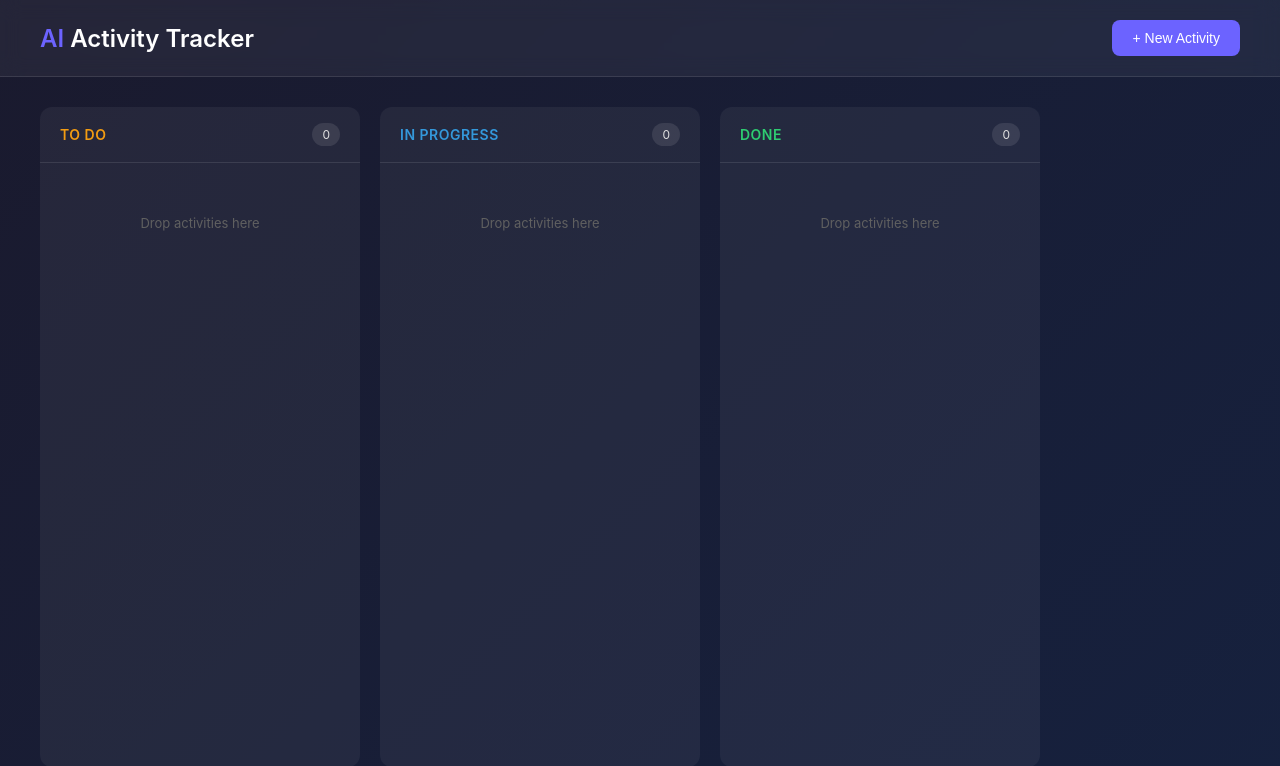
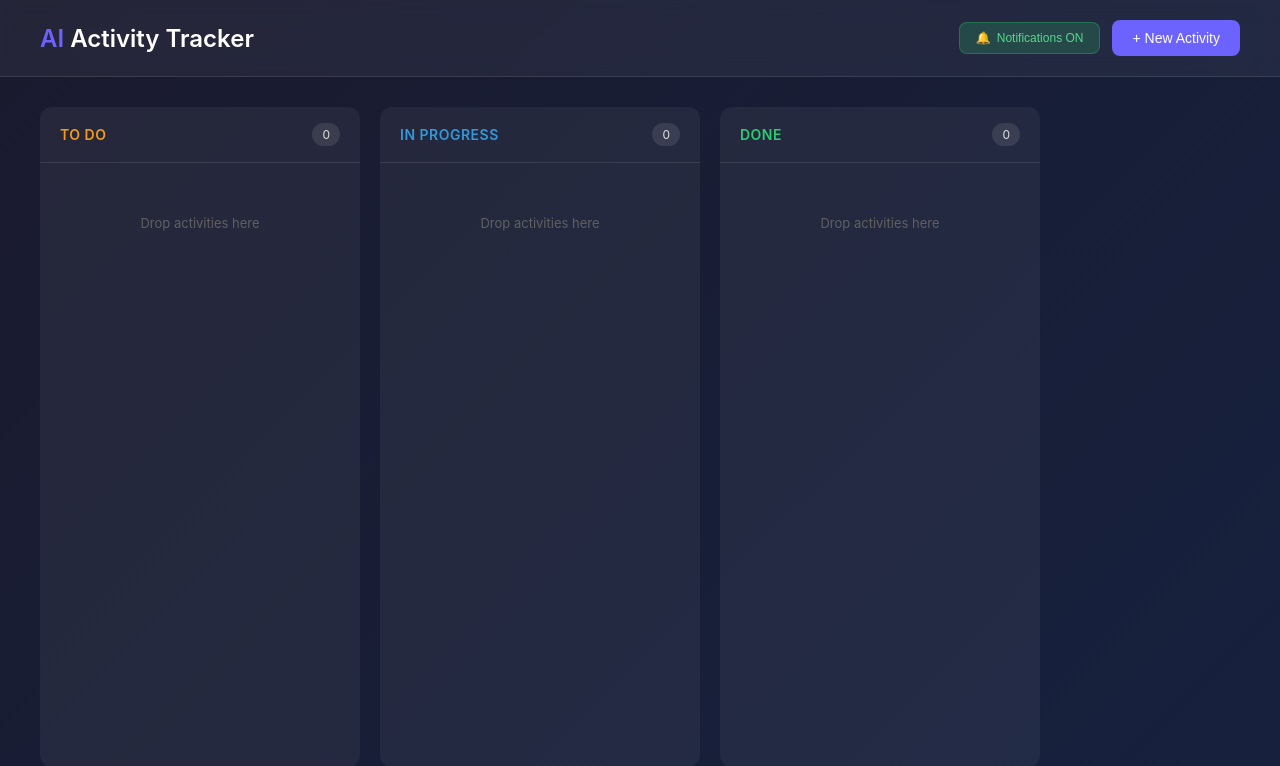
Before and after one commit to ElohimLOJ/ai-activity-tracker, a Flask app: page / in a window 1280 px wide. Shown: the top 766 px of the page. Run offline with Flask 3, Linux system fonts and the light colour scheme; data that the repository does not hold is empty.

Commit message:
Add comprehensive notification system with Telegram integration
- Smart notifications for activity creation, updates, and status changes
- Notification toggle button in the UI (🔔/🔕)
- Direct Clawdbot message tool integration
- In-app success/error notifications
- Enhanced UI with notification controls
- Background notification service for monitoring

Features:
- 📋 New activity created notifications
- ⚡ Activity moved between columns (drag & drop)
- ✅ Activity completion alerts
- 🤖 AI tool and project tagging in notifications
- 💬 Activity description previews
- 🔘 Toggle notifications on/off

```diff
--- a/app.py
+++ b/app.py
@@ -2,12 +2,57 @@ from flask import Flask, render_template, request, jsonify
 from flask_cors import CORS
 import sqlite3
 import os
+import requests
 from datetime import datetime
 
 app = Flask(__name__)
 CORS(app)
 
 DATABASE = 'ai_activities.db'
+
+# Notification configuration
+CLAWDBOT_WEBHOOK = "http://localhost:8076/webhook"  # Clawdbot Gateway webhook
+ENABLE_NOTIFICATIONS = True
+
+def send_notification(message, activity_data=None):
+    """Send notification via Clawdbot message tool to Telegram"""
+    if not ENABLE_NOTIFICATIONS:
+        return
+
+    try:
+        # Format the notification message
+        if activity_data:
+            ai_tool = f" using {activity_data.get('ai_tool')}" if activity_data.get('ai_tool') else ""
+            project = f" (Project: {activity_data.get('project')})" if activity_data.get('project') else ""
+            status_emoji = {"todo": "📋", "in-progress": "⚡", "done": "✅"}.get(activity_data.get('status'), "📌")
+
+            notification = f"{status_emoji} **AI Tracker Update**\n\n"
+            notification += f"**{message}**\n"
+            notification += f"📝 *{activity_data.get('title')}*{ai_tool}{project}\n"
+
+            if activity_data.get('description'):
+                notification += f"💬 {activity_data.get('description')[:100]}{'...' if len(activity_data.get('description', '')) > 100 else ''}\n"
+
+            notification += f"📊 Status: **{activity_data.get('status', 'todo').replace('-', ' ').title()}**"
+        else:
+            notification = message
+
+        # Send directly via Clawdbot subprocess call
+        import subprocess
+        cmd = [
+            'clawdbot', 'message', 'send',
+            '--channel', 'telegram',
+            '--message', notification
+        ]
+
+        # Run in background to avoid blocking the web request
+        subprocess.Popen(cmd, stdout=subprocess.DEVNULL, stderr=subprocess.DEVNULL)
+
+        print(f"📢 Notification queued: {notification[:50]}...")
+
+    except Exception as e:
+        print(f"❌ Notification failed: {e}")
+        pass  # Don't break the app if notifications fail
 
 def get_db():
     conn = sqlite3.connect(DATABASE)
@@ -59,13 +104,23 @@ def create_activity():
     conn.commit()
 
     activity = conn.execute('SELECT * FROM activities WHERE id = ?', (activity_id,)).fetchone()
+    activity_dict = dict(activity)
     conn.close()
-    return jsonify(dict(activity)), 201
+
+    # Send notification for new activity
+    send_notification("New activity created!", activity_dict)
+
+    return jsonify(activity_dict), 201
 
 @app.route('/api/activities/<int:id>', methods=['PUT'])
 def update_activity(id):
     data = request.json
     conn = get_db()
+
+    # Get the old activity to detect status changes
+    old_activity = conn.execute('SELECT * FROM activities WHERE id = ?', (id,)).fetchone()
+    old_status = dict(old_activity)['status'] if old_activity else None
+
     conn.execute(
         '''UPDATE activities
            SET title = ?, description = ?, ai_tool = ?, project = ?,
@@ -78,8 +133,19 @@ def update_activity(id):
     conn.commit()
 
     activity = conn.execute('SELECT * FROM activities WHERE id = ?', (id,)).fetchone()
+    activity_dict = dict(activity)
     conn.close()
-    return jsonify(dict(activity))
+
+    # Send notification for status changes (drag & drop between columns)
+    new_status = data.get('status')
+    if old_status and old_status != new_status:
+        status_names = {"todo": "To Do", "in-progress": "In Progress", "done": "Done"}
+        send_notification(
+            f"Activity moved: {status_names.get(old_status, old_status)} → {status_names.get(new_status, new_status)}",
+            activity_dict
+        )
+
+    return jsonify(activity_dict)
 
 @app.route('/api/activities/<int:id>', methods=['DELETE'])
 def delete_activity(id):
@@ -102,6 +168,24 @@ def reorder_activities():
     conn.close()
     return jsonify({'success': True})
 
+@app.route('/api/notifications/toggle', methods=['POST'])
+def toggle_notifications():
+    """Toggle notifications on/off"""
+    global ENABLE_NOTIFICATIONS
+    ENABLE_NOTIFICATIONS = not ENABLE_NOTIFICATIONS
+    return jsonify({'enabled': ENABLE_NOTIFICATIONS})
+
+@app.route('/api/notifications/status', methods=['GET'])
+def notification_status():
+    """Get notification status"""
+    return jsonify({'enabled': ENABLE_NOTIFICATIONS})
+
+@app.route('/api/test-notification', methods=['POST'])
+def test_notification():
+    """Test notification system"""
+    send_notification("🧪 Test notification from AI Activity Tracker!")
+    return jsonify({'success': True})
+
 if __name__ == '__main__':
     init_db()
     app.run(debug=True, port=8080)
--- a/requirements.txt
+++ b/requirements.txt
@@ -1,2 +1,3 @@
 flask==3.0.0
 flask-cors==4.0.0
+requests==2.31.0
--- a/templates/index.html
+++ b/templates/index.html
@@ -36,6 +36,45 @@
 
         .header h1 span {
             color: #6c63ff;
+        }
+
+        .header-controls {
+            display: flex;
+            gap: 12px;
+            align-items: center;
+        }
+
+        .notification-btn {
+            background: rgba(255, 255, 255, 0.1);
+            color: #a0a0a0;
+            border: 1px solid rgba(255, 255, 255, 0.2);
+            padding: 8px 16px;
+            border-radius: 8px;
+            cursor: pointer;
+            font-size: 12px;
+            font-weight: 500;
+            transition: all 0.2s;
+            display: flex;
+            align-items: center;
+            gap: 6px;
+        }
+
+        .notification-btn:hover {
+            background: rgba(255, 255, 255, 0.15);
+            color: #fff;
+            transform: translateY(-1px);
+        }
+
+        .notification-btn.enabled {
+            background: rgba(46, 204, 113, 0.2);
+            color: #58d68d;
+            border-color: rgba(46, 204, 113, 0.3);
+        }
+
+        .notification-btn.disabled {
+            background: rgba(231, 76, 60, 0.2);
+            color: #e74c3c;
+            border-color: rgba(231, 76, 60, 0.3);
         }
 
         .add-btn {
@@ -325,7 +364,13 @@
 <body>
     <div class="header">
         <h1><span>AI</span> Activity Tracker</h1>
+        <div class="header-controls">
+            <button class="notification-btn" id="notification-toggle" onclick="toggleNotifications()">
+                <span id="notification-icon">🔔</span>
+                <span id="notification-text">Notifications ON</span>
+            </button>
             <button class="add-btn" onclick="openModal()">+ New Activity</button>
+        </div>
     </div>
 
     <div class="board">
@@ -574,7 +619,56 @@
             }
         }
 
-        // Form submission
+        // (Form submission handler moved above to enhance with notifications)
+
+        // Close modal on overlay click
+        document.getElementById('modal').addEventListener('click', (e) => {
+            if (e.target.id === 'modal') closeModal();
+        });
+
+        // Notification functions
+        async function checkNotificationStatus() {
+            try {
+                const response = await fetch('/api/notifications/status');
+                const data = await response.json();
+                updateNotificationUI(data.enabled);
+            } catch (error) {
+                console.error('Failed to check notification status:', error);
+            }
+        }
+
+        async function toggleNotifications() {
+            try {
+                const response = await fetch('/api/notifications/toggle', { method: 'POST' });
+                const data = await response.json();
+                updateNotificationUI(data.enabled);
+
+                // Test notification
+                if (data.enabled) {
+                    await fetch('/api/test-notification', { method: 'POST' });
+                }
+            } catch (error) {
+                console.error('Failed to toggle notifications:', error);
+            }
+        }
+
+        function updateNotificationUI(enabled) {
+            const button = document.getElementById('notification-toggle');
+            const icon = document.getElementById('notification-icon');
+            const text = document.getElementById('notification-text');
+
+            if (enabled) {
+                button.className = 'notification-btn enabled';
+                icon.textContent = '🔔';
+                text.textContent = 'Notifications ON';
+            } else {
+                button.className = 'notification-btn disabled';
+                icon.textContent = '🔕';
+                text.textContent = 'Notifications OFF';
+            }
+        }
+
+        // Enhanced activity creation with notification
         document.getElementById('activity-form').addEventListener('submit', async (e) => {
             e.preventDefault();
 
@@ -588,6 +682,7 @@
                 position: 0
             };
 
+            try {
                 if (id) {
                     await fetch(`/api/activities/${id}`, {
                         method: 'PUT',
@@ -604,15 +699,56 @@
 
                 closeModal();
                 await loadActivities();
+
+                // Show success message
+                showNotification(`Activity ${id ? 'updated' : 'created'} successfully!`, 'success');
+
+            } catch (error) {
+                console.error('Failed to save activity:', error);
+                showNotification('Failed to save activity', 'error');
+            }
         });
 
-        // Close modal on overlay click
-        document.getElementById('modal').addEventListener('click', (e) => {
-            if (e.target.id === 'modal') closeModal();
+        // In-app notification system
+        function showNotification(message, type = 'info') {
+            const notification = document.createElement('div');
+            notification.className = `in-app-notification ${type}`;
+            notification.textContent = message;
+
+            // Styling
+            Object.assign(notification.style, {
+                position: 'fixed',
+                top: '20px',
+                right: '20px',
+                background: type === 'success' ? '#2ecc71' : type === 'error' ? '#e74c3c' : '#6c63ff',
+                color: 'white',
+                padding: '12px 24px',
+                borderRadius: '8px',
+                zIndex: '10000',
+                opacity: '0',
+                transform: 'translateY(-20px)',
+                transition: 'all 0.3s ease'
             });
+
+            document.body.appendChild(notification);
+
+            // Animate in
+            setTimeout(() => {
+                notification.style.opacity = '1';
+                notification.style.transform = 'translateY(0)';
+            }, 10);
+
+            // Remove after 3 seconds
+            setTimeout(() => {
+                notification.style.opacity = '0';
+                notification.style.transform = 'translateY(-20px)';
+                setTimeout(() => document.body.removeChild(notification), 300);
+            }, 3000);
+        }
 
         // Initial load
         loadActivities();
+        checkNotificationStatus();
     </script>
 </body>
 </html>
```
Also changed, not shown: notification_service.py (added, +74 -0 lines). Lines whose indentation alone changed are shown as unchanged.
